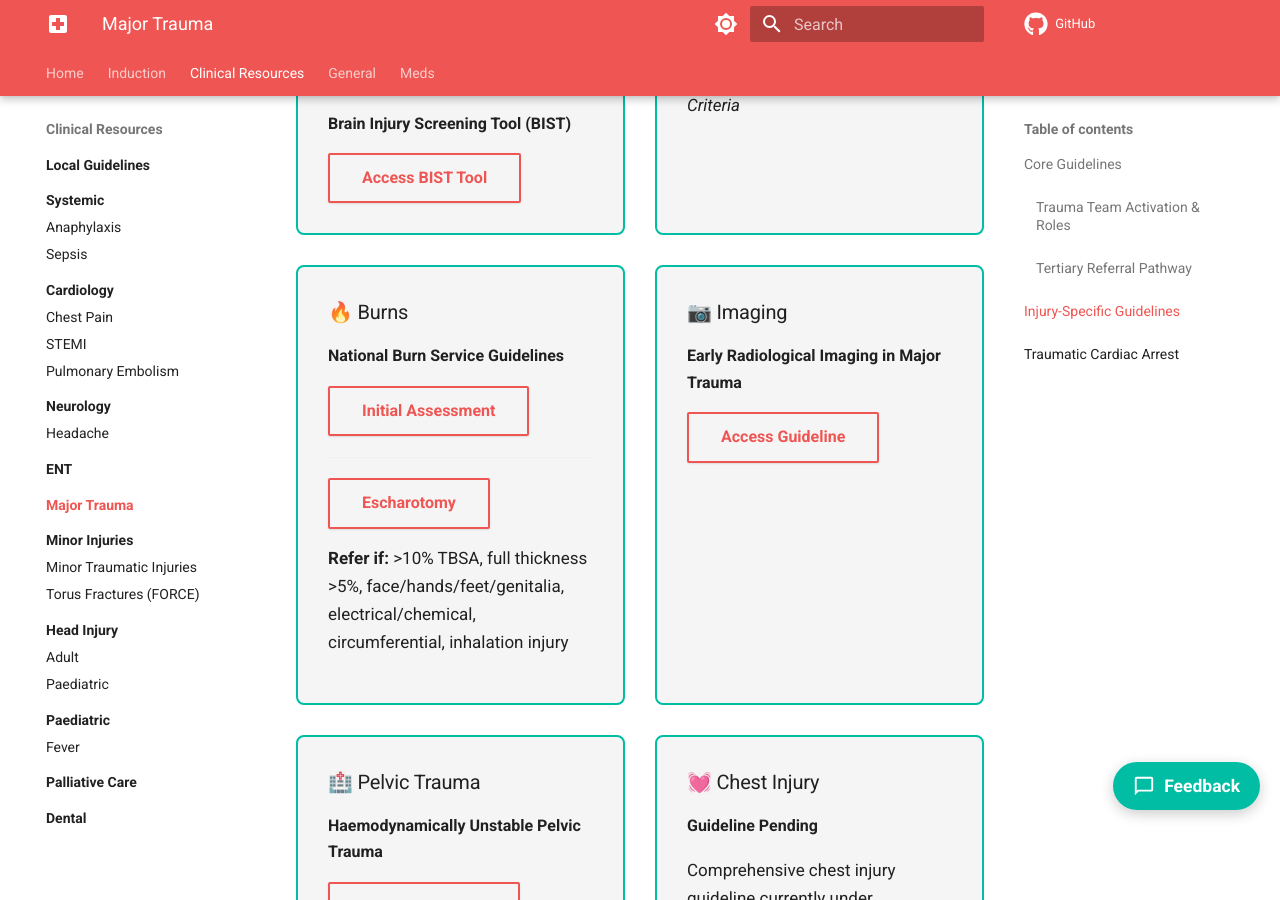
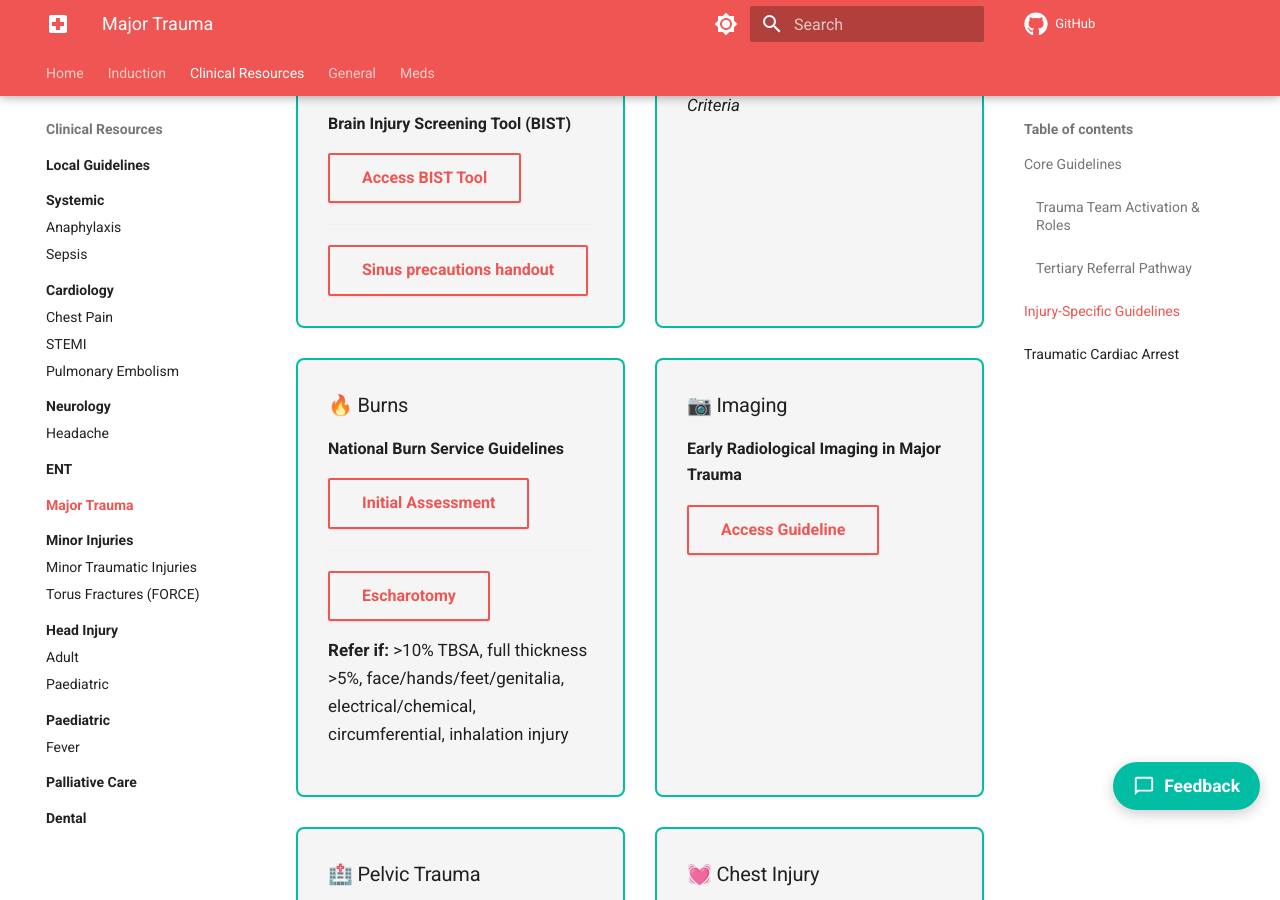
Before and after one commit to obidose/ed-handbook, an MkDocs documentation site: the page built from docs/guidelines/trauma/index.md, in a window 1280 px wide and 900 px high, scrolled down 1149 px. Built offline with MkDocs 1.6.1 and Material for MkDocs 9.7.7, drawn with Linux system fonts in a browser that asks for light colours; comment, search, counter and statistics services are not loaded.

Commit message:
Add sinus precautions handout to head injury and trauma pages.
Host the PDF in assets and link from adult head injury and major trauma brain injury sections.

Co-authored-by: Cursor <cursoragent@cursor.com>

```diff
--- a/docs/guidelines/trauma/index.md
+++ b/docs/guidelines/trauma/index.md
@@ -42,6 +42,8 @@
 <hr style="margin: 1rem 0; opacity: 0.3;">
 <p><strong>Brain Injury Screening Tool (BIST)</strong></p>
 <a href="https://www.aut.ac.nz/tbi_network/support-and-resources/brain-injury-screening-tool-bist" target="_blank" class="md-button">Access BIST Tool</a>
+<hr style="margin: 1rem 0; opacity: 0.3;">
+<a href="../../assets/Sinus-precautions-handout-Apr2026.pdf" target="_blank" class="md-button">Sinus precautions handout</a>
 </div>
 
 <!-- Spinal Injuries -->
```
Also changed, not shown: docs/guidelines/head-injury-adult.md (+4 -0 lines), 1 other file.
